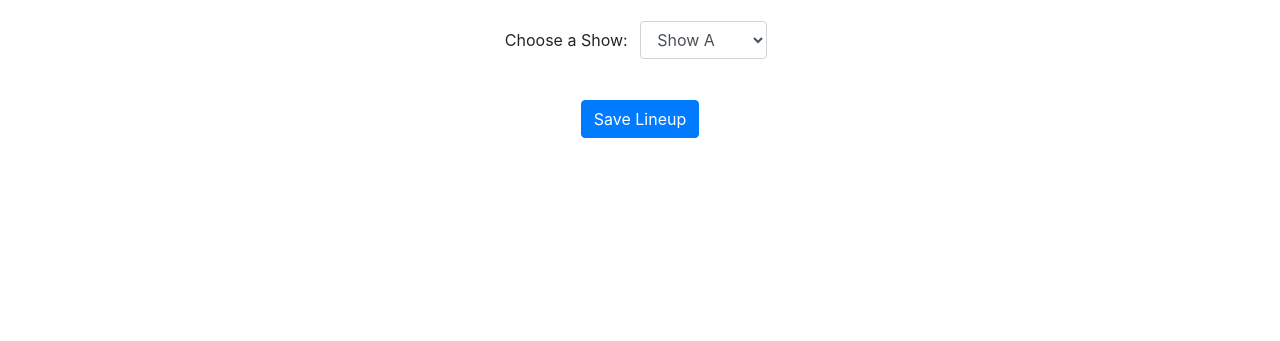
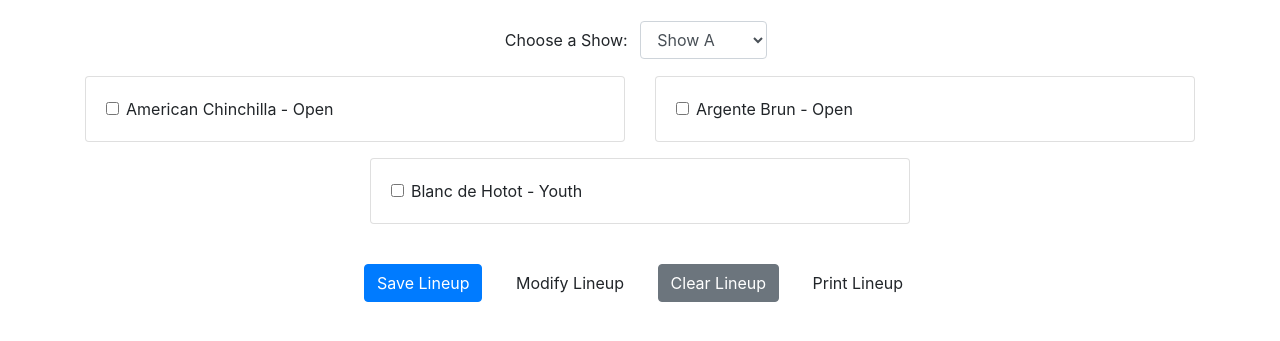
Before and after one commit to cdobbi/wdd330, a plain HTML site: page table-time/organizer.html in a window 1280 px wide. Shown: the part 75-416 px from the top of the page. Drawn offline with nearby package versions, Linux system fonts and the light colour scheme; no server answers.

Commit message:
Refactor data handling and update file paths; remove obsolete breeds.json, enhance exhibitor and organizer scripts for better data fetching and lineup management

```diff
--- a/table-time/organizer.html
+++ b/table-time/organizer.html
@@ -6,7 +6,7 @@
     <meta name="viewport" content="width=device-width, initial-scale=1.0">
     <title>Rabbit Show Lineup</title>
     <link href="https://stackpath.bootstrapcdn.com/bootstrap/4.5.2/css/bootstrap.min.css" rel="stylesheet">
-    <link rel="stylesheet" href="styles/style.css"> <!-- Ensure this path is correct -->
+    <link rel="stylesheet" href="style.css"> <!-- Ensure this path is correct -->
 </head>
 
 <body>
@@ -27,12 +27,15 @@
         </div>
         <div class="text-center my-4">
             <button id="save-lineup" class="btn btn-primary mx-2">Save Lineup</button>
+            <button id="modify-lineup" class="btn btn-fourth mx-2">Modify Lineup</button>
+            <button id="clear-lineup" class="btn btn-secondary mx-2">Clear Lineup</button>
+            <button id="print-lineup" class="btn btn-tertiary mx-2">Print Lineup</button>
         </div>
     </div>
     <script src="https://code.jquery.com/jquery-3.5.1.slim.min.js"></script>
     <script src="https://cdn.jsdelivr.net/npm/@popperjs/core@2.9.2/dist/umd/popper.min.js"></script>
     <script src="https://stackpath.bootstrapcdn.com/bootstrap/4.5.2/js/bootstrap.min.js"></script>
-    <script src="scripts/script.js"></script> <!-- Ensure this path is correct -->
+    <script src="scripts/organizer.js"></script> <!-- Ensure this path is correct -->
 </body>
 
 </html>
--- a/table-time/scripts/organizer.js
+++ b/table-time/scripts/organizer.js
@@ -1,28 +1,57 @@
 document.addEventListener("DOMContentLoaded", function () {
   const showSelect = document.getElementById("show");
   const lineupDiv = document.getElementById("lineup");
-  const breakButton = document.getElementById("break");
-  const lunchButton = document.getElementById("lunch");
-  const saveLineupButton = document.getElementById("save-lineup");
 
-  showSelect.addEventListener("change", function () {
-    const selectedShow = showSelect.value;
-    // Logic to load entries for the selected show
-    lineupDiv.innerHTML = `<h2>${selectedShow} Entries</h2><p>List of entries for ${selectedShow} will be displayed here.</p>`;
-  });
+  // Fetch the data from the JSON file
+  fetch("data/data.json")
+    .then((response) => response.json())
+    .then((data) => {
+      // Populate the lineup based on the selected show
+      showSelect.addEventListener("change", function () {
+        const selectedShow = showSelect.value;
+        const showData = data.shows.find((show) => show.name === selectedShow);
 
-  breakButton.addEventListener("click", function () {
-    // Logic to handle break
-    alert("Break time!");
-  });
+        // Clear the current lineup
+        lineupDiv.innerHTML = "";
 
-  lunchButton.addEventListener("click", function () {
-    // Logic to handle lunch
-    alert("Lunch time!");
-  });
+        if (showData) {
+          showData.entries.forEach((entry) => {
+            const colDiv = document.createElement("div");
+            colDiv.className = "col-md-6 mb-3";
 
-  saveLineupButton.addEventListener("click", function () {
-    // Logic to save lineup
-    alert("Lineup saved successfully!");
-  });
+            const cardDiv = document.createElement("div");
+            cardDiv.className = "card";
+
+            const cardBodyDiv = document.createElement("div");
+            cardBodyDiv.className = "card-body";
+
+            const formCheckDiv = document.createElement("div");
+            formCheckDiv.className = "form-check";
+
+            const input = document.createElement("input");
+            input.className = "form-check-input";
+            input.type = "checkbox";
+            input.value = entry.breedClass;
+            input.id = entry.breedClass.toLowerCase().replace(/ /g, "-");
+
+            const label = document.createElement("label");
+            label.className = "form-check-label";
+            label.htmlFor = input.id;
+            label.textContent = entry.breedClass;
+
+            formCheckDiv.appendChild(input);
+            formCheckDiv.appendChild(label);
+            cardBodyDiv.appendChild(formCheckDiv);
+
+            cardDiv.appendChild(cardBodyDiv);
+            colDiv.appendChild(cardDiv);
+            lineupDiv.appendChild(colDiv);
+          });
+        }
+      });
+
+      // Trigger change event to load initial show entries
+      showSelect.dispatchEvent(new Event("change"));
+    })
+    .catch((error) => console.error("Error fetching show data:", error));
 });
--- a/table-time/scripts/script.js
+++ b/table-time/scripts/script.js
@@ -5,7 +5,7 @@ document.addEventListener("DOMContentLoaded", () => {
     const breakButton = document.getElementById("break");
     const lunchButton = document.getElementById("lunch");
 
-    fetch('data.json') // Ensure this path matches your JSON file location
+    fetch('data/data.json') // Ensure this path matches your JSON file location
       .then(response => response.json())
       .then(data => {
         showSelector.addEventListener("change", () => {
```
Also changed, not shown: table-time/data/breeds.json (deleted, +0 -16 lines), table-time/exhibitor.html (+2 -2 lines), table-time/index.html (+1 -0 lines), table-time/scripts/exhibitor.js (+6 -14 lines).
